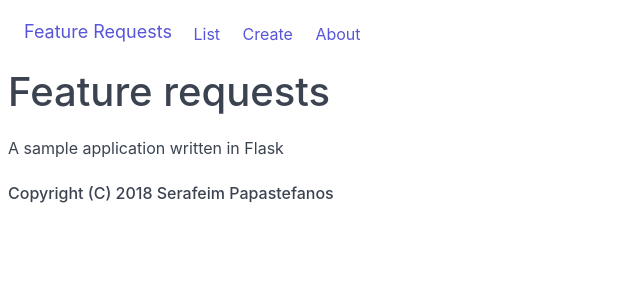
After one commit to spapas/feature-requests, a Flask app: page /about/ in a window 1280 px wide. The commit adds this page. Shown: the top 300 px of the page, without its empty margins (0-640 px from the left). Run offline with Flask 2, Linux system fonts and the light colour scheme.

Commit message:
Add about page

```diff
--- /dev/null
+++ b/core/templates/about.html
@@ -0,0 +1,10 @@
+{% extends "base.html" %}
+{% block page_title %}Feature requests application{% endblock %}
+{% block content %}
+
+<h1>Feature requests</h1>
+<p>A sample application written in Flask</p>
+
+<h6>Copyright (C) 2018 Serafeim Papastefanos</h6>
+
+{% endblock %}
--- a/core/templates/base.html
+++ b/core/templates/base.html
@@ -18,7 +18,7 @@
       <a href="{{ url_for('home_view') }}" class="navbar-brand mx-2">Feature Requests</a>
       <a href="{{ url_for('feature_requests_view') }}" class="btn btn-link">List</a>
       <a href="{{ url_for('feature_requests_create') }}" class="btn btn-link">Create</a>
-      <a href="#" class="btn btn-link">About</a>
+      <a href="{{ url_for('about_view') }}" class="btn btn-link">About</a>
     </div>
   </header>
 
--- a/core/views.py
+++ b/core/views.py
@@ -8,6 +8,11 @@ from .models import FeatureRequest
 @app.route("/")
 def home_view():
     return render_template("home.html", connection=db.engine)
+
+
+@app.route("/about/")
+def about_view():
+    return render_template("about.html", )
 
 
 @app.route("/feature_requests/view/")
```
